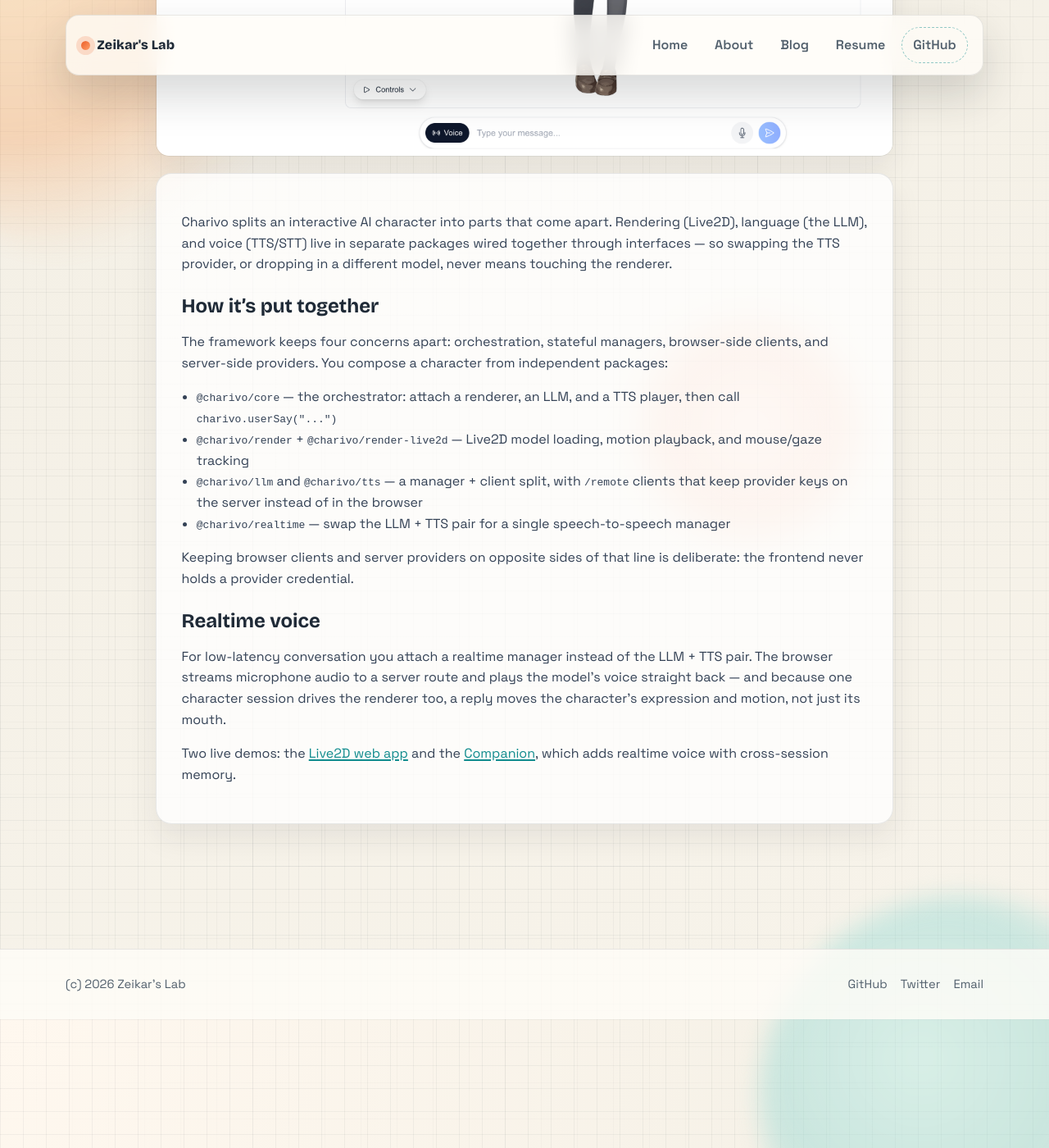
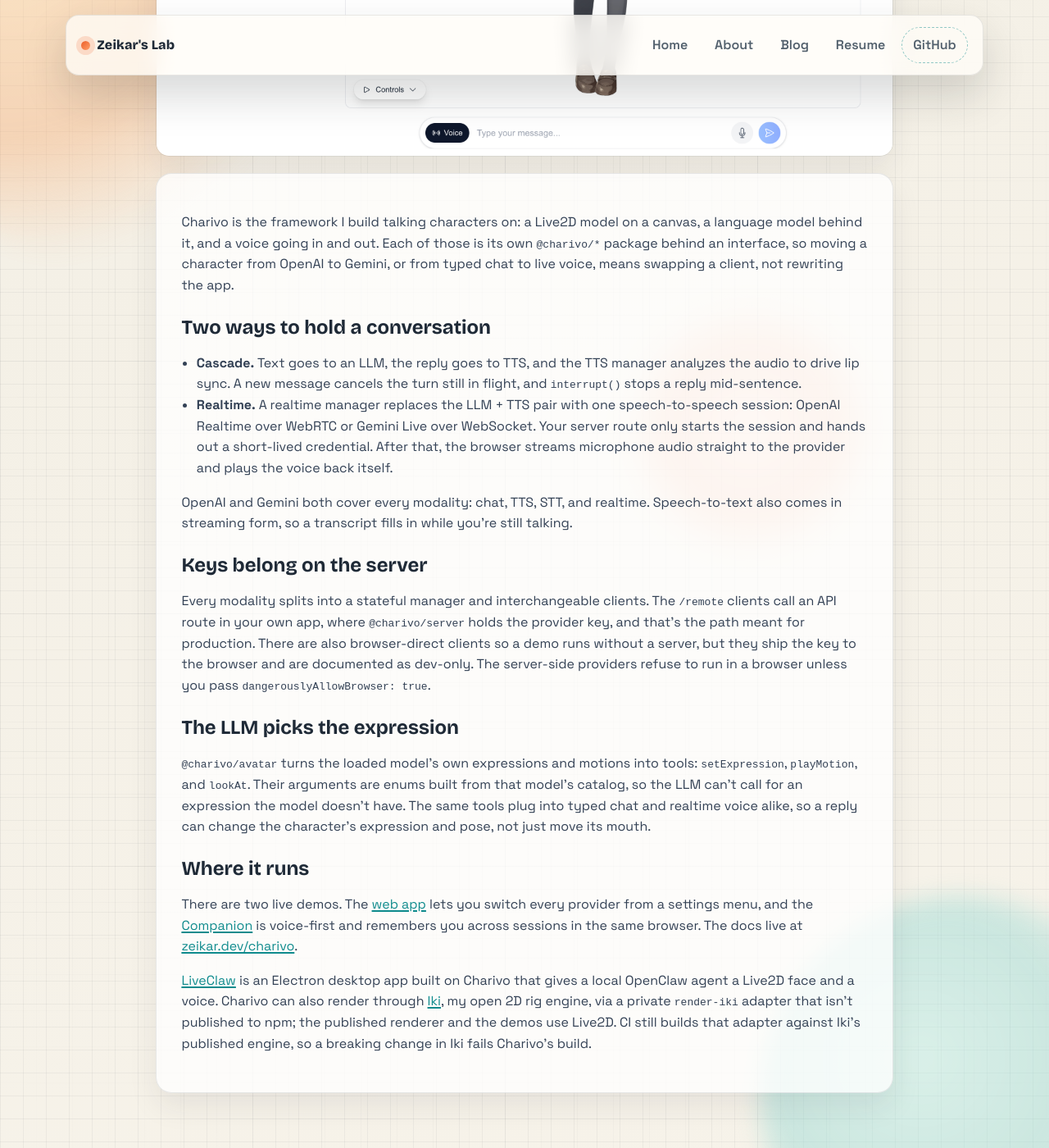
Before and after one commit to zeikar/zeikar.github.io, a Jekyll site: the page built from _projects/charivo.md, in a window 1280 px wide and 1400 px high, scrolled down 988 px. Shown: the whole window at 82% size. Built offline with Jekyll 4.4.1, drawn with Linux system fonts in a browser that asks for light colours; some of the changed text lies outside the part shown.

Commit message:
docs(projects): rewrite charivo for Gemini, avatar tools, and the Iki adapter
The realtime section had audio going through the server; the server only
starts the session. Adds Gemini across every modality, @charivo/avatar
tool calling, and states the LiveClaw and Iki relationships.

```diff
--- a/_projects/charivo.md
+++ b/_projects/charivo.md
@@ -1,8 +1,8 @@
 ---
 layout: project
 title: "Charivo"
-description: "Modular Live2D + LLM framework for building interactive AI characters with pluggable voice and rendering layers."
-tech_stack: ["TypeScript", "pnpm Monorepo", "Live2D", "LLM/TTS/STT", "OpenAI Realtime API"]
+description: "TypeScript framework for Live2D AI characters that talk, react, and look at you, with swappable OpenAI and Gemini backends for chat and voice."
+tech_stack: ["TypeScript", "Live2D", "OpenAI Realtime", "Gemini Live", "LLM/TTS/STT", "pnpm Monorepo", "Changesets"]
 github_url: "https://github.com/zeikar/charivo"
 demo_url: "https://charivo.vercel.app/"
 image: "/assets/images/projects/charivo.png"
@@ -10,21 +10,25 @@ sequence: 1
 gadget_no: 12
 ---
 
-Charivo splits an interactive AI character into parts that come apart. Rendering (Live2D), language (the LLM), and voice (TTS/STT) live in separate packages wired together through interfaces — so swapping the TTS provider, or dropping in a different model, never means touching the renderer.
+Charivo is the framework I build talking characters on: a Live2D model on a canvas, a language model behind it, and a voice going in and out. Each of those is its own `@charivo/*` package behind an interface, so moving a character from OpenAI to Gemini, or from typed chat to live voice, means swapping a client, not rewriting the app.
 
-## How it's put together
+## Two ways to hold a conversation
 
-The framework keeps four concerns apart: orchestration, stateful managers, browser-side clients, and server-side providers. You compose a character from independent packages:
+- **Cascade.** Text goes to an LLM, the reply goes to TTS, and the TTS manager analyzes the audio to drive lip sync. A new message cancels the turn still in flight, and `interrupt()` stops a reply mid-sentence.
+- **Realtime.** A realtime manager replaces the LLM + TTS pair with one speech-to-speech session: OpenAI Realtime over WebRTC or Gemini Live over WebSocket. Your server route only starts the session and hands out a short-lived credential. After that, the browser streams microphone audio straight to the provider and plays the voice back itself.
 
-- `@charivo/core` — the orchestrator: attach a renderer, an LLM, and a TTS player, then call `charivo.userSay("...")`
-- `@charivo/render` + `@charivo/render-live2d` — Live2D model loading, motion playback, and mouse/gaze tracking
-- `@charivo/llm` and `@charivo/tts` — a manager + client split, with `/remote` clients that keep provider keys on the server instead of in the browser
-- `@charivo/realtime` — swap the LLM + TTS pair for a single speech-to-speech manager
+OpenAI and Gemini both cover every modality: chat, TTS, STT, and realtime. Speech-to-text also comes in streaming form, so a transcript fills in while you're still talking.
 
-Keeping browser clients and server providers on opposite sides of that line is deliberate: the frontend never holds a provider credential.
+## Keys belong on the server
 
-## Realtime voice
+Every modality splits into a stateful manager and interchangeable clients. The `/remote` clients call an API route in your own app, where `@charivo/server` holds the provider key, and that's the path meant for production. There are also browser-direct clients so a demo runs without a server, but they ship the key to the browser and are documented as dev-only. The server-side providers refuse to run in a browser unless you pass `dangerouslyAllowBrowser: true`.
 
-For low-latency conversation you attach a realtime manager instead of the LLM + TTS pair. The browser streams microphone audio to a server route and plays the model's voice straight back — and because one character session drives the renderer too, a reply moves the character's expression and motion, not just its mouth.
+## The LLM picks the expression
 
-Two live demos: the [Live2D web app](https://charivo.vercel.app/) and the [Companion](https://charivo-companion.vercel.app/), which adds realtime voice with cross-session memory.
+`@charivo/avatar` turns the loaded model's own expressions and motions into tools: `setExpression`, `playMotion`, and `lookAt`. Their arguments are enums built from that model's catalog, so the LLM can't call for an expression the model doesn't have. The same tools plug into typed chat and realtime voice alike, so a reply can change the character's expression and pose, not just move its mouth.
+
+## Where it runs
+
+There are two live demos. The [web app](https://charivo.vercel.app/) lets you switch every provider from a settings menu, and the [Companion](https://charivo-companion.vercel.app/) is voice-first and remembers you across sessions in the same browser. The docs live at [zeikar.dev/charivo](https://zeikar.dev/charivo/).
+
+[LiveClaw](/projects/liveclaw/) is an Electron desktop app built on Charivo that gives a local OpenClaw agent a Live2D face and a voice. Charivo can also render through [Iki](/projects/iki/), my open 2D rig engine, via a private `render-iki` adapter that isn't published to npm; the published renderer and the demos use Live2D. CI still builds that adapter against Iki's published engine, so a breaking change in Iki fails Charivo's build.
```
